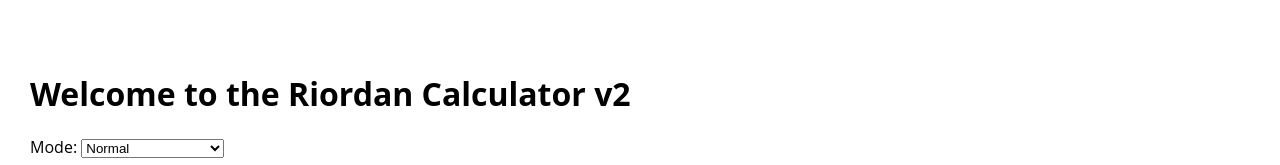
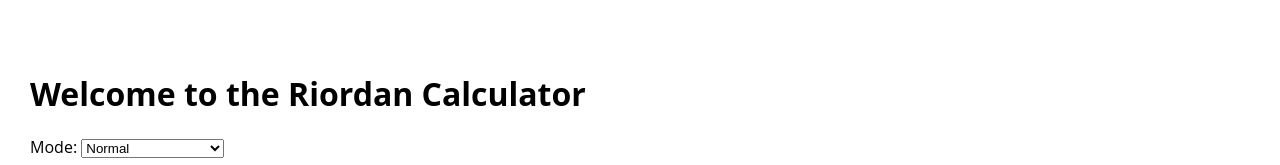
Before and after one commit to jamesshapiro/riordan-calculator-react, a React (Create React App) app: page / in a window 1280 px wide. Shown: the top 165 px of the page. Built offline with nearby package versions, Linux system fonts and the light colour scheme.

Commit message:
fix title

```diff
--- a/src/App.js
+++ b/src/App.js
@@ -266,7 +266,7 @@ class App extends Component {
       <div>
         <Layout>
           <div className={classes.AppBody}>
-            <h1>Welcome to the Riordan Calculator v2</h1>
+            <h1>Welcome to the Riordan Calculator</h1>
             <ModeSelector changed={this.selectMode} />
             {sequences}
             {computeButton}
```
